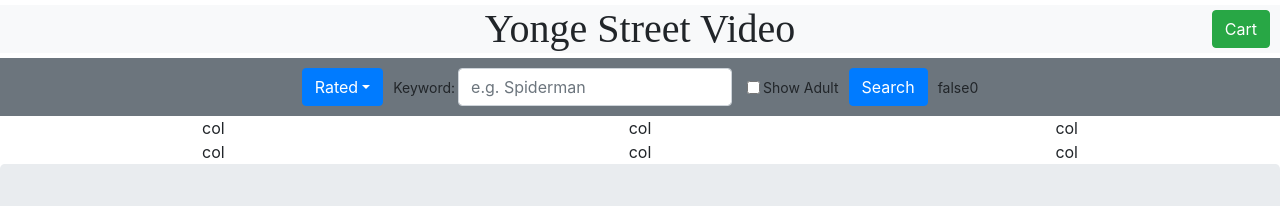
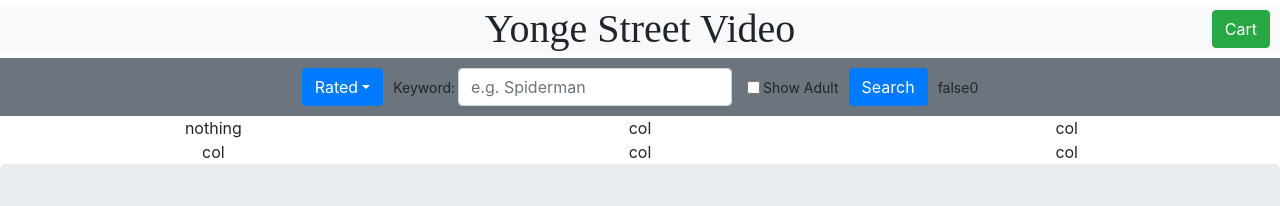
Before and after one commit to CheukHoYun/app_for_achievers, a React (Create React App) app: page / in a window 1280 px wide. Shown: the top 206 px of the page. Built offline with nearby package versions, Linux system fonts and the light colour scheme; some icons are missing.

Commit message:
regular commit

```diff
--- a/src/components/App.js
+++ b/src/components/App.js
@@ -40,7 +40,7 @@
       <div>
         <Header onToggle={this.handleToggle} />
         <ToolBar onSearch={this.handleSearch} />
-        <Content />
+        <Content movieList={this.state.movies} />
         <Footer />
         {this.state.showCart ? <Cart /> : null}
       </div>
--- a/src/components/Content.js
+++ b/src/components/Content.js
@@ -1,4 +1,5 @@
 import React, { Component } from "react";
+import Movie from "./Movie";
 
 class Content extends Component {
   constructor() {
@@ -13,7 +14,13 @@
       <div className="container-fluid">
         {" "}
         <div className="row">
-          <div className="col d-flex justify-content-center">col</div>
+          <div className="col d-flex justify-content-center">
+            {Object.keys(this.props.movieList).length === 0 ? (
+              "nothing"
+            ) : (
+              <Movie movie={this.props.movieList.results[1]} />
+            )}
+          </div>
           <div className="col d-flex justify-content-center">col</div>
           <div className="col d-flex justify-content-center">col</div>
           <div className="w-100"></div>
--- a/src/components/Movie.js
+++ b/src/components/Movie.js
@@ -3,7 +3,11 @@
 class Movie extends Component {
   state = {};
   render() {
-    return <div></div>;
+    return (
+      <div>
+        {this.props.movie === undefined ? null : this.props.movie.title}
+      </div>
+    );
   }
 }
 
```
Also changed, not shown: 1 other file (tests, documents, lock files or other folders).
